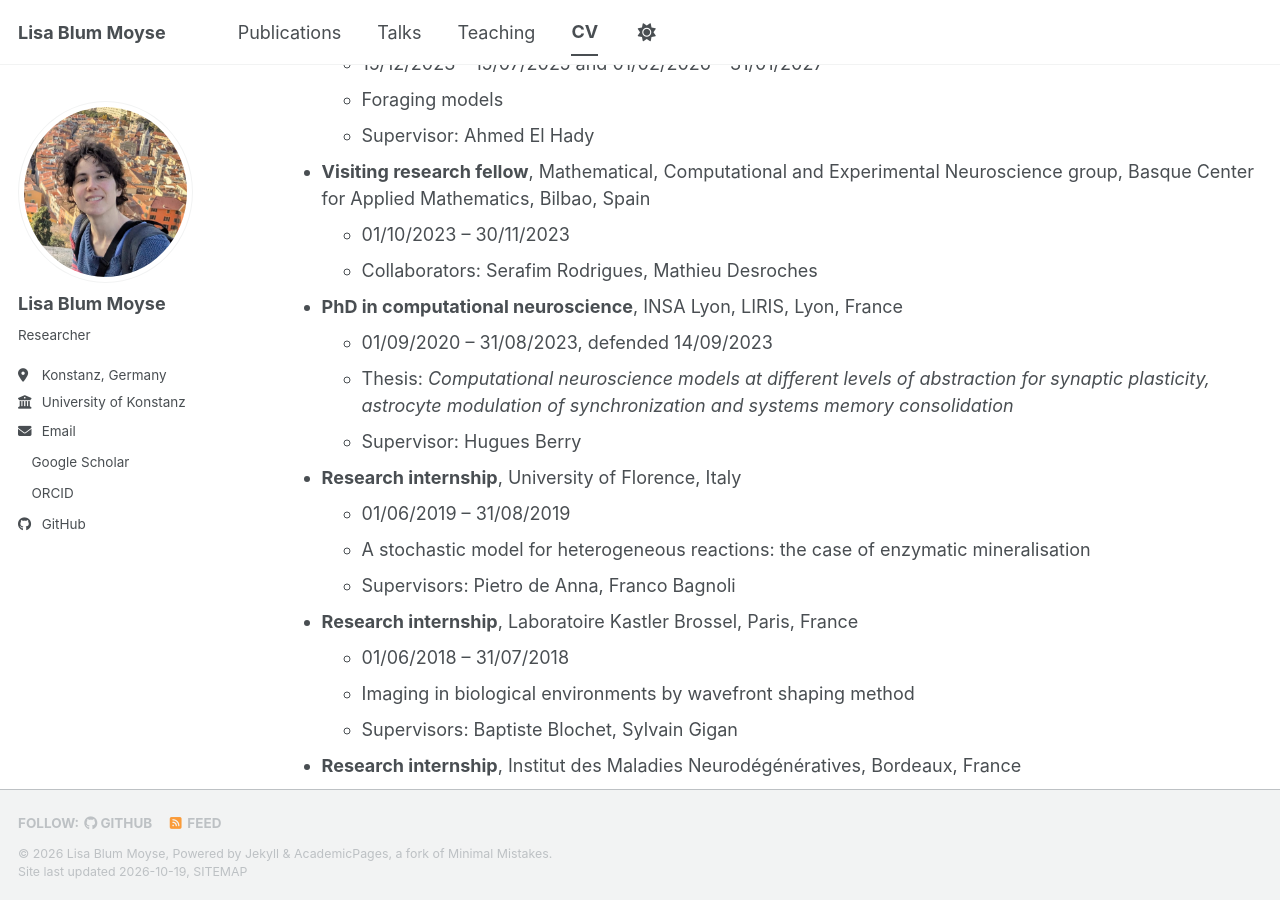
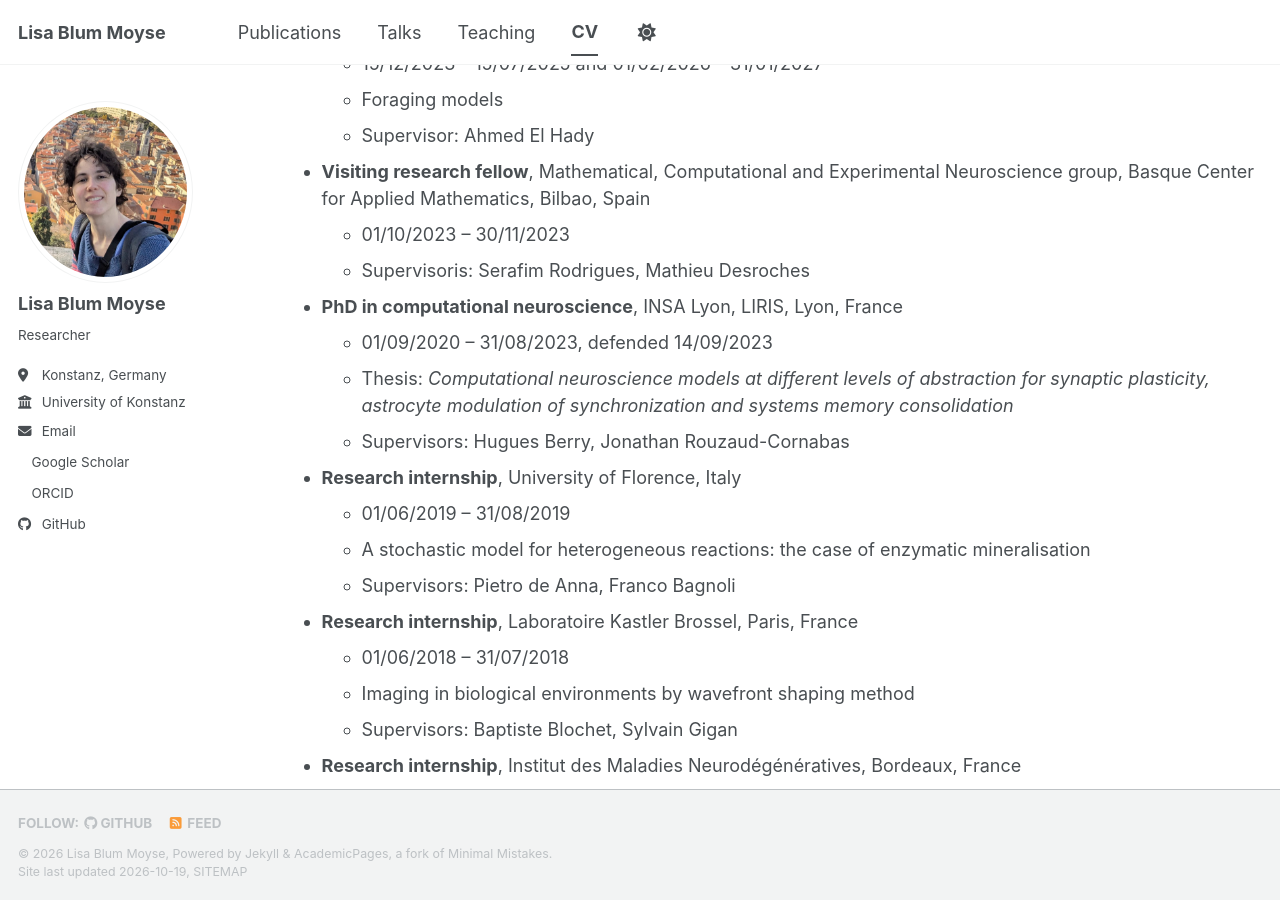
Before and after one commit to lblummoyse/lblummoyse.github.io, a Jekyll site: the page built from _pages/cv.md, in a window 1280 px wide and 900 px high, scrolled down 440 px. Built offline with Jekyll 4.4.1, drawn with Linux system fonts in a browser that asks for light colours; a style sheet for code colours, icons or effects is not loaded.

Commit message:
Update cv.md

```diff
--- a/_pages/cv.md
+++ b/_pages/cv.md
@@ -25,12 +25,12 @@ Experience
 
 * **Visiting research fellow**, Mathematical, Computational and Experimental Neuroscience group, Basque Center for Applied Mathematics, Bilbao, Spain
   * 01/10/2023 – 30/11/2023
-  * Collaborators: Serafim Rodrigues, Mathieu Desroches
+  * Supervisoris: Serafim Rodrigues, Mathieu Desroches
 
 * **PhD in computational neuroscience**, INSA Lyon, LIRIS, Lyon, France
   * 01/09/2020 – 31/08/2023, defended 14/09/2023
   * Thesis: *Computational neuroscience models at different levels of abstraction for synaptic plasticity, astrocyte modulation of synchronization and systems memory consolidation*
-  * Supervisor: Hugues Berry
+  * Supervisors: Hugues Berry, Jonathan Rouzaud-Cornabas
 
 * **Research internship**, University of Florence, Italy
   * 01/06/2019 – 31/08/2019
```
